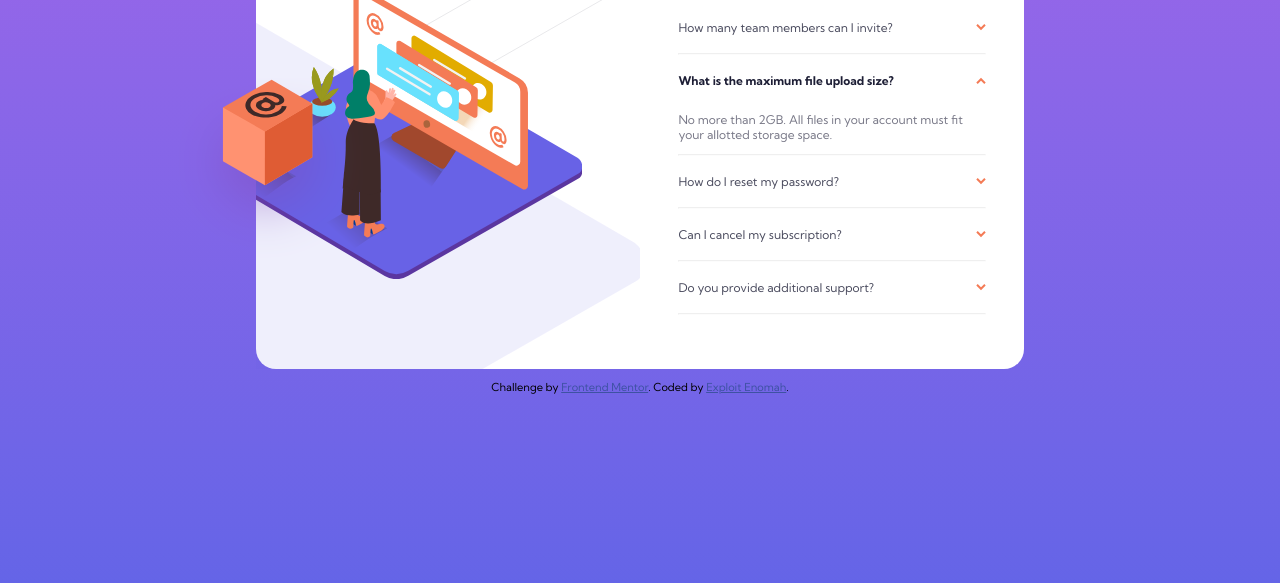
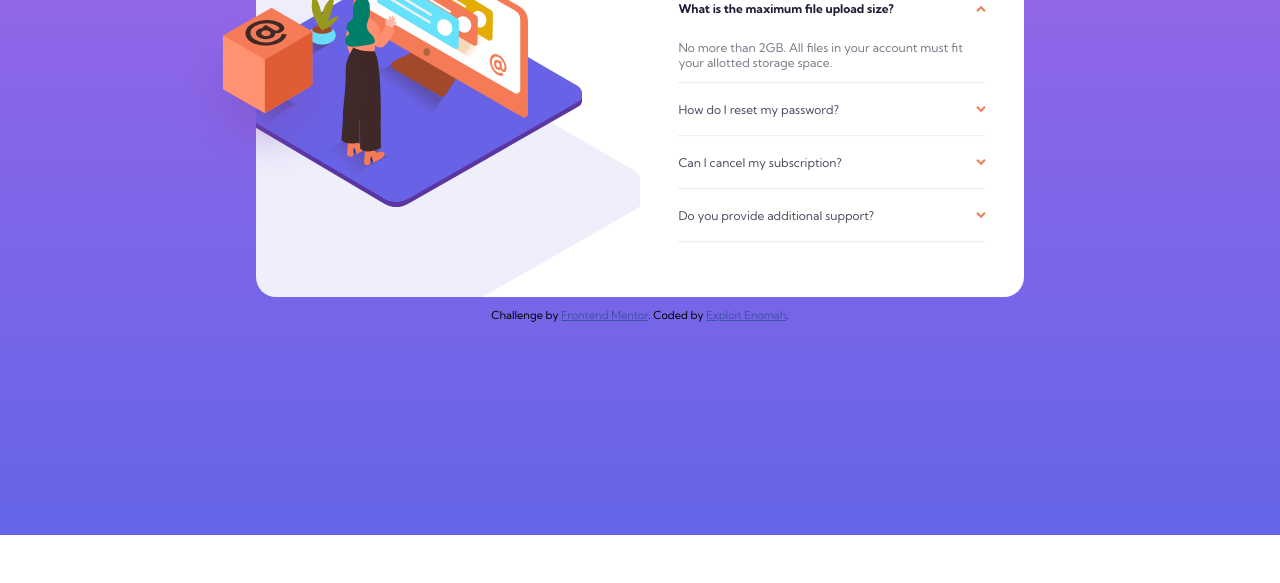
Before and after one commit to exploitenomah/faqaccordioncardFEM, a plain HTML site: page index.html in a window 1280 px wide. Shown: the part 377-960 px from the top of the page. After the commit the page ends 912 px from the top, so only its background shows below. Drawn offline with Linux system fonts and the light colour scheme.

Commit message:
Update style.css

```diff
--- a/style.css
+++ b/style.css
@@ -22,7 +22,7 @@ body{
    flex-direction: column;
    justify-content: center;
    align-items: center;
-   padding: 10rem 0 2rem;
+   padding: 4rem 0;
    font-family: 'Kumbh Sans', sans-serif;
    font-weight: 400;
 }
```
